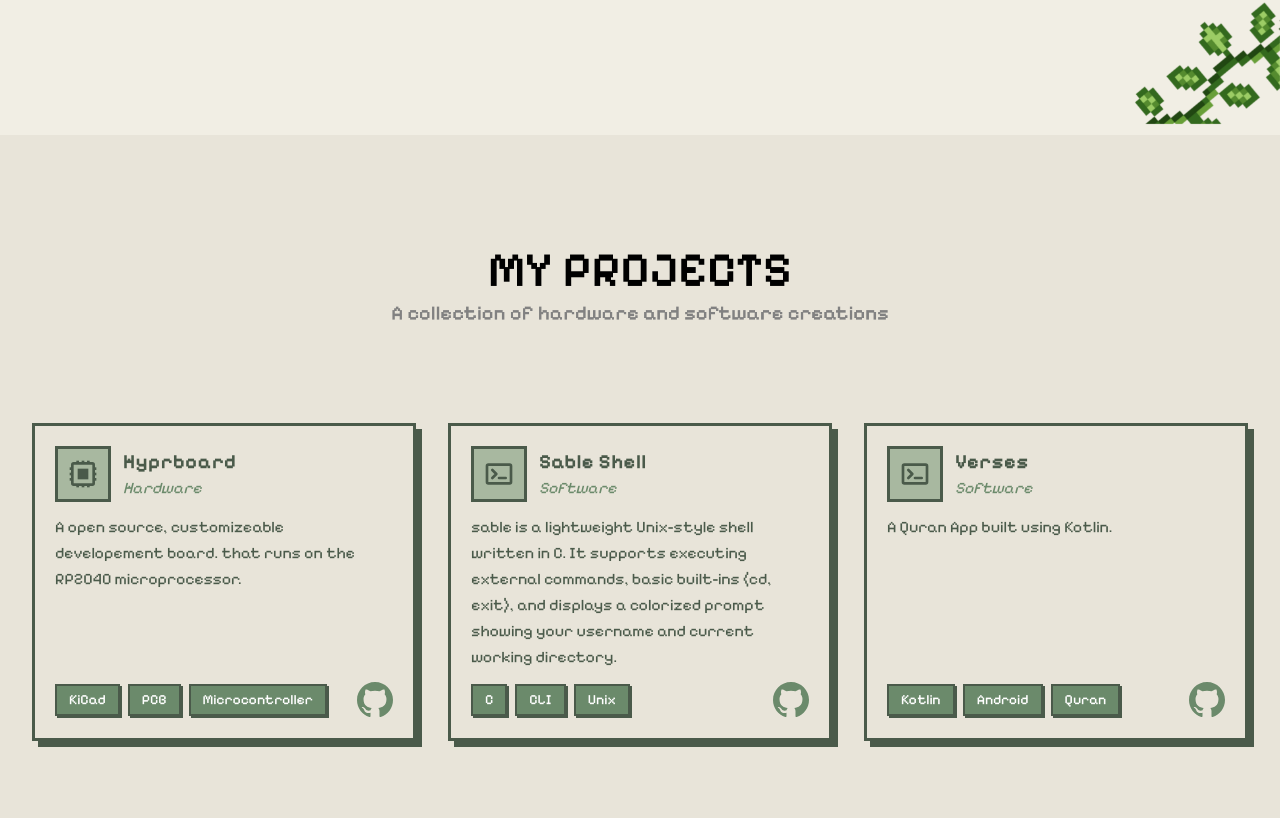
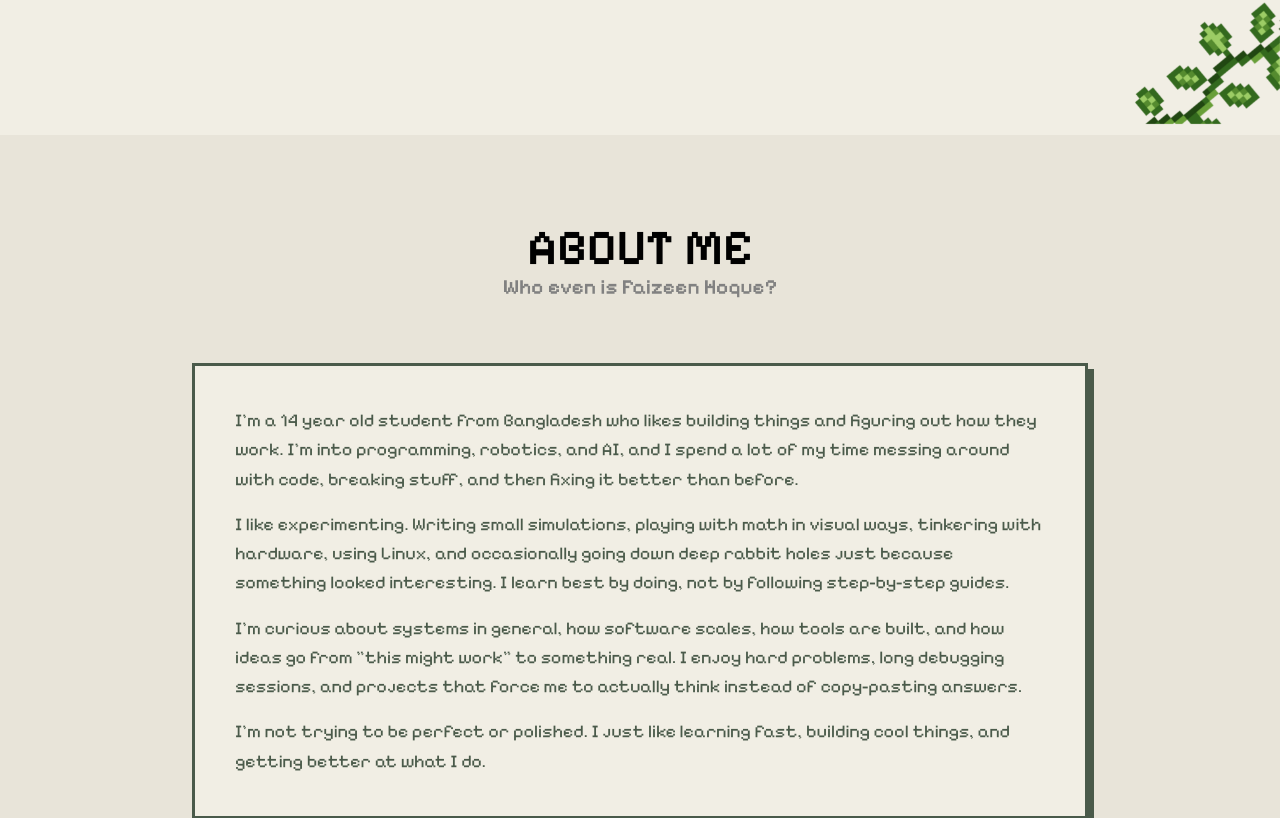
Before and after one commit to FaizeenHoque/portfolio, a Next.js app: page / in a window 1280 px wide. Shown: the part 665-1483 px from the top of the page. Built offline with nearby package versions, Linux system fonts and the light colour scheme.

Commit message:
feat: add About component and update styles for Contacts, Footer, and Projects sections

```diff
--- /dev/null
+++ b/app/components/about.tsx
@@ -0,0 +1,49 @@
+"use client";
+
+import React from "react";
+import Image from "next/image";
+
+const About = () => {
+  const aboutText = `I'm a 14 year old student from Bangladesh who likes building things and figuring out how they work. I'm into programming, robotics, and AI, and I spend a lot of my time messing around with code, breaking stuff, and then fixing it better than before.
+
+I like experimenting. Writing small simulations, playing with math in visual ways, tinkering with hardware, using Linux, and occasionally going down deep rabbit holes just because something looked interesting. I learn best by doing, not by following step-by-step guides.
+
+I'm curious about systems in general, how software scales, how tools are built, and how ideas go from "this might work" to something real. I enjoy hard problems, long debugging sessions, and projects that force me to actually think instead of copy-pasting answers.
+
+I'm not trying to be perfect or polished. I just like learning fast, building cool things, and getting better at what I do.`;
+
+  return (
+    <section
+      id="about"
+      className="w-full bg-[var(--lightmode-secondary)] py-12 sm:py-16 md:py-20 px-4 sm:px-6 md:px-8"
+    >
+      <div className="max-w-4xl mx-auto">
+        {/* Title Image */}
+        <div className="flex justify-center mb-8 sm:mb-12">
+          <div className="relative w-[200px] h-[50px] sm:w-[280px] sm:h-[70px] md:w-[350px] md:h-[90px] lg:w-[420px] lg:h-[100px]">
+            <Image
+              src="/31.png"
+              alt="About Me"
+              fill
+              className="object-contain"
+            />
+          </div>
+        </div>
+
+        {/* About Text Box */}
+        <div className="bg-[var(--lightmode-primary)] border-[3px] border-[#4a5a4a] shadow-[6px_6px_0px_0px_#4a5a4a] p-6 sm:p-8 md:p-10">
+          {aboutText.split("\n\n").map((paragraph, index) => (
+            <p
+              key={index}
+              className="text-[#4a5a4a] text-sm sm:text-base md:text-lg leading-relaxed mb-4 last:mb-0"
+            >
+              {paragraph}
+            </p>
+          ))}
+        </div>
+      </div>
+    </section>
+  );
+};
+
+export default About;
--- a/app/components/contacts.tsx
+++ b/app/components/contacts.tsx
@@ -23,7 +23,7 @@ const Contacts = () => {
   return (
     <section
       id="contact"
-      className="w-full bg-[var(--lightmode-primary)] py-12 sm:py-16 md:py-20 px-4 sm:px-6 md:px-8"
+      className="w-full bg-[var(--lightmode-secondary)] py-12 sm:py-16 md:py-20 px-4 sm:px-6 md:px-8"
     >
       <div className="max-w-4xl mx-auto">
         {/* Header Image */}
--- a/app/components/footer.tsx
+++ b/app/components/footer.tsx
@@ -4,7 +4,7 @@ const Footer = () => {
   const currentYear = new Date().getFullYear();
 
   return (
-    <footer className="w-full bg-[var(--lightmode-secondary)] py-4 px-4 sm:px-6 md:px-8">
+    <footer className="w-full bg-[var(--lightmode-primary)] py-4 px-4 sm:px-6 md:px-8">
       <div className="max-w-7xl mx-auto flex flex-col sm:flex-row justify-between items-center gap-2 sm:gap-0">
         <p className="text-[#2a2a2a] text-xs sm:text-sm md:text-base">
           © {currentYear} Faizeen Hoque
--- a/app/components/projects.tsx
+++ b/app/components/projects.tsx
@@ -139,7 +139,7 @@ const Projects = () => {
   return (
     <section
       id="projects"
-      className="w-full bg-[var(--lightmode-secondary)] py-12 sm:py-16 md:py-20 px-4 sm:px-6 md:px-8"
+      className="w-full bg-[var(--lightmode-primary)] py-12 sm:py-16 md:py-20 px-4 sm:px-6 md:px-8"
     >
       <div className="max-w-7xl mx-auto">
         {/* Header */}
--- a/app/page.tsx
+++ b/app/page.tsx
@@ -1,3 +1,4 @@
+import About from "./components/about";
 import Contacts from "./components/contacts";
 import Footer from "./components/footer";
 import { Hero } from "./components/hero";
@@ -8,6 +9,7 @@ export default function Home() {
   return (
     <div>
       <Hero />
+      <About />
       <Projects />
       <Contacts />
       <Footer />
```
Also changed, not shown: public/31.png (added).
